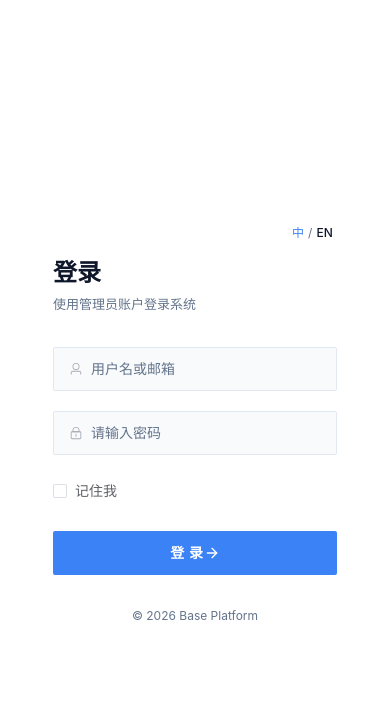
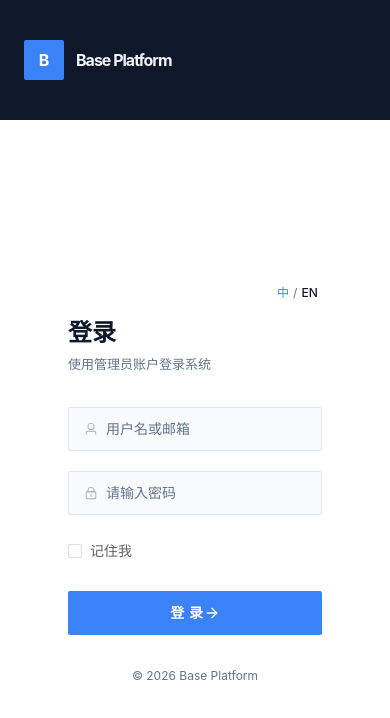
Before and after one commit to yczc3999/base, a Vue app in the folder admin/: page /#/login in a window 390 px wide. Shown: the top 718 px of the page. Built offline with nearby package versions, Linux system fonts and the light colour scheme; no server answers; what @tanstack/vue-query would draw is missing.

Commit message:
style(admin): 登录页移动端优化 — 品牌面板变顶部精简头
- 移动端(<992px)不再整块隐藏品牌，改为 120px 顶部 logo + 名称
- 隐藏分隔线/描述/装饰，表单占满剩余空间
- 实测: 390px 视口 logo+标题可见，无横向滚动

```diff
--- a/admin/src/views/login/index.vue
+++ b/admin/src/views/login/index.vue
@@ -359,6 +359,31 @@ async function handleLogin() {
 }
 
 @media (max-width: 992px) {
-  .brand-panel { display: none; }
+  // 移动端：品牌面板变顶部精简头（logo + 名），不再整块隐藏
+  .login-page { flex-direction: column; }
+  .brand-panel {
+    width: 100%;
+    min-width: 0;
+    height: 120px;
+    padding: var(--space-lg) var(--space-xl);
+    flex-direction: row;
+    justify-content: flex-start;
+    gap: var(--space-md);
+    overflow: hidden;
+  }
+  .brand-content {
+    display: flex;
+    align-items: center;
+    gap: var(--space-md);
+  }
+  .brand-logo {
+    width: 40px; height: 40px;
+    font-size: var(--text-lg);
+    margin: 0;
+  }
+  .brand-title { font-size: var(--text-lg); }
+  .brand-divider, .brand-desc, .brand-footer { display: none; }
+  .form-panel { padding: var(--space-2xl) var(--space-lg); }
+  .brand-deco { display: none; }
 }
 </style>
```
